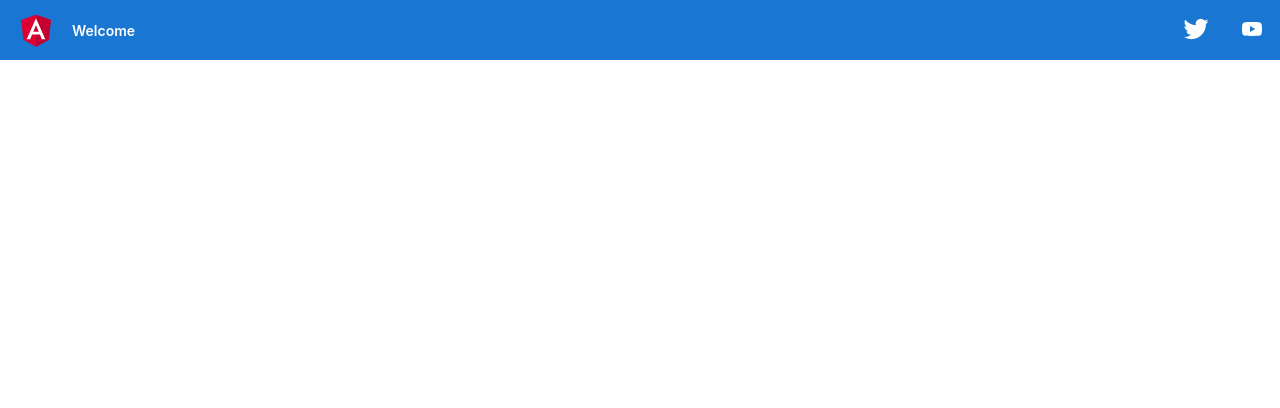
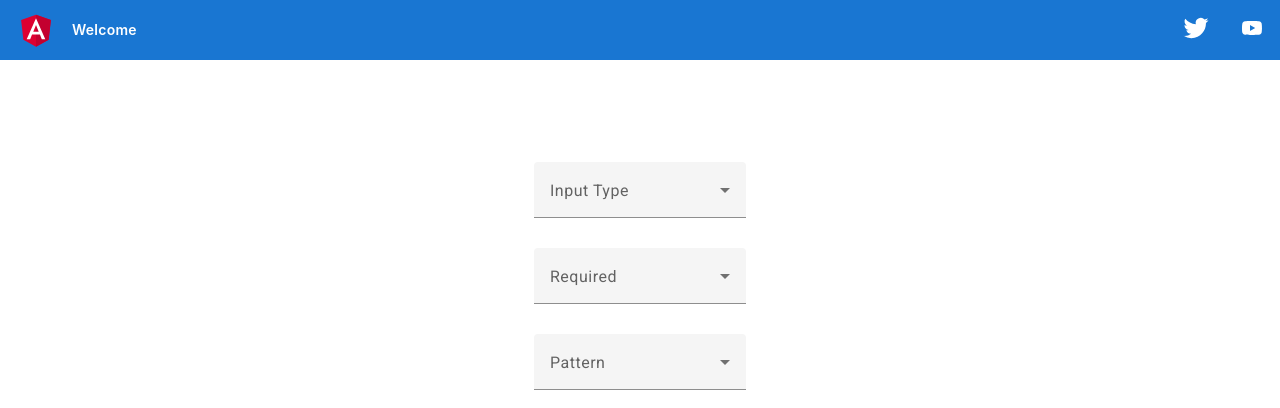
Before and after one commit to ParthSuthar1012/POC_angular, an Angular app: page /admin in a window 1280 px wide. Shown: the top 408 px of the page. Built offline with nearby package versions, Linux system fonts and the light colour scheme.

Commit message:
adding more

```diff
--- a/angular.json
+++ b/angular.json
@@ -30,6 +30,7 @@
               "src/assets"
             ],
             "styles": [
+              "@angular/material/prebuilt-themes/indigo-pink.css",
               "src/styles.scss"
             ],
             "scripts": []
@@ -93,6 +94,7 @@
               "src/assets"
             ],
             "styles": [
+              "@angular/material/prebuilt-themes/indigo-pink.css",
               "src/styles.scss"
             ],
             "scripts": []
--- a/package.json
+++ b/package.json
@@ -11,6 +11,7 @@
   "private": true,
   "dependencies": {
     "@angular/animations": "^16.1.0",
+    "@angular/cdk": "^16.1.4",
     "@angular/common": "^16.1.0",
     "@angular/compiler": "^16.1.0",
     "@angular/core": "^16.1.0",
--- a/src/app/admin/admin.component.html
+++ b/src/app/admin/admin.component.html
@@ -1,5 +1,31 @@
-<div>
-    <mat-card>
+<div style="margin-top: 5rem;">
+    <form class="grid">
+        <mat-form-field>
+            <mat-label>Input Type</mat-label>
+            <mat-select>
+              <mat-option *ngFor="let item of types" [value]="item.value">
+                {{item.value}}
+              </mat-option>
+            </mat-select>
+          </mat-form-field>
 
-    </mat-card>
+          <mat-form-field>
+            <mat-label>Required</mat-label>
+            <mat-select>
+              <mat-option value="Yes" >Yes</mat-option>
+              <mat-option value="No" >No</mat-option>
+            </mat-select>
+          </mat-form-field>
+
+          <mat-form-field>
+            <mat-label>Pattern</mat-label>
+            <mat-select>
+              <mat-option value="^\d+$" >only number</mat-option>
+              <mat-option value="^[a-zA-Z0-9._%+-]+@[a-zA-Z0-9.-]+\.[a-zA-Z]{2,}$" >Email</mat-option>
+              <mat-option value="^[a-zA-Z]+$" >only alphabet</mat-option>
+            </mat-select>
+          </mat-form-field>
+
+    </form>
+
 </div>
--- a/src/app/admin/admin.component.scss
+++ b/src/app/admin/admin.component.scss
@@ -0,0 +1,4 @@
+.grid {
+    display: grid;
+    gap: 0.5rem;
+}
--- a/src/app/admin/admin.component.ts
+++ b/src/app/admin/admin.component.ts
@@ -7,4 +7,11 @@ import { Component } from '@angular/core';
 })
 export class AdminComponent {
 
+  types: any = [
+    {value: 'text'},
+    {value: 'radio' },
+    {value: 'password'},
+    {value: 'email'},
+    {value: 'checkbox'},
+  ];
 }
--- a/src/app/app.module.ts
+++ b/src/app/app.module.ts
@@ -4,6 +4,7 @@ import { BrowserModule } from '@angular/platform-browser';
 import { AppRoutingModule } from './app-routing.module';
 import { AppComponent } from './app.component';
 import { MaterialModule } from './module/material/material.module';
+import { BrowserAnimationsModule} from '@angular/platform-browser/animations'
 
 @NgModule({
   declarations: [
@@ -12,7 +13,8 @@ import { MaterialModule } from './module/material/material.module';
   imports: [
     BrowserModule,
     AppRoutingModule,
-    MaterialModule
+    MaterialModule,
+    BrowserAnimationsModule
   ],
 
   providers: [],
--- a/src/app/module/material/material.module.ts
+++ b/src/app/module/material/material.module.ts
@@ -3,7 +3,7 @@ import { CommonModule } from '@angular/common';
 import {MatFormFieldModule } from '@angular/material/form-field'
 import { MatInputModule } from '@angular/material/input'
 import { MatCardModule } from '@angular/material/card'
-
+import {MatSelectModule} from '@angular/material/select';
 @NgModule({
   declarations: [],
   imports: [
@@ -12,7 +12,8 @@ import { MatCardModule } from '@angular/material/card'
   exports: [
     MatFormFieldModule,
     MatInputModule,
-    MatCardModule
+    MatCardModule,
+    MatSelectModule
   ]
 })
 export class MaterialModule { }
--- a/src/index.html
+++ b/src/index.html
@@ -6,8 +6,11 @@
   <base href="/">
   <meta name="viewport" content="width=device-width, initial-scale=1">
   <link rel="icon" type="image/x-icon" href="favicon.ico">
+  <link rel="preconnect" href="https://fonts.gstatic.com">
+  <link href="https://fonts.googleapis.com/css2?family=Roboto:wght@300;400;500&display=swap" rel="stylesheet">
+  <link href="https://fonts.googleapis.com/icon?family=Material+Icons" rel="stylesheet">
 </head>
-<body>
+<body class="mat-typography">
   <app-root></app-root>
 </body>
 </html>
--- a/src/styles.scss
+++ b/src/styles.scss
@@ -1 +1,4 @@
 /* You can add global styles to this file, and also import other style files */
+
+html, body { height: 100%; }
+body { margin: 0; font-family: Roboto, "Helvetica Neue", sans-serif; }
```
Also changed, not shown: src/app/admin/admin.module.ts (+4 -3 lines), 1 other file (tests, documents, lock files or other folders).
